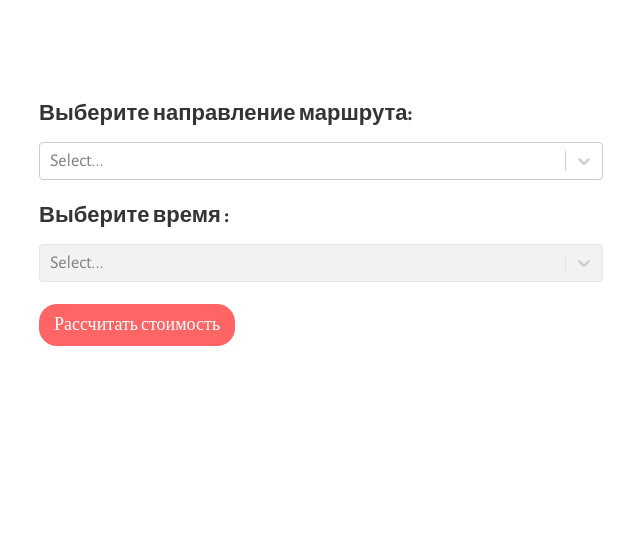
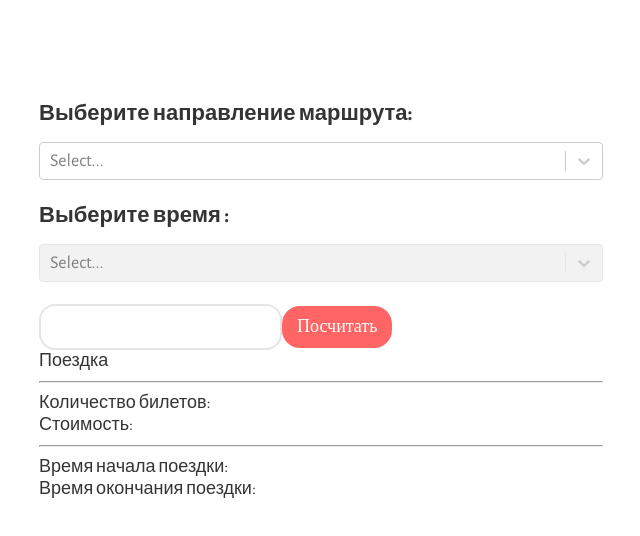
Before and after one commit to vlad99902/motor-ship-schedule, a React (Create React App) app: page / in a window 1280 px wide. Shown: the top 536 px of the page, without its empty margins (319-959 px from the left). Built offline with nearby package versions, Linux system fonts and the light colour scheme.

Commit message:
ticket result first version

```diff
--- /dev/null
+++ b/src/components/InputField/index.tsx
@@ -0,0 +1,36 @@
+import React, { InputHTMLAttributes } from 'react';
+import './styles.css';
+
+interface IInputField extends InputHTMLAttributes<HTMLInputElement> {
+  isValid?: boolean;
+  messageType?: 'sever' | 'warning';
+  messageText?: string;
+}
+
+export const InputField: React.FC<IInputField> = ({
+  isValid = true,
+  messageType,
+  messageText,
+  ...rest
+}) => {
+  const invalidStyle = (isValid: boolean): React.CSSProperties =>
+    !isValid
+      ? {
+          border: `2px solid #ff6565`,
+        }
+      : {};
+
+  return (
+    <>
+      <input
+        className="input"
+        {...rest}
+        autoComplete="off"
+        style={invalidStyle(isValid)}
+      />
+      {/* <div type={messageType} display={valid ? 'none' : 'block'}>
+        {messageText}
+      </div> */}
+    </>
+  );
+};
--- /dev/null
+++ b/src/components/InputField/styles.css
@@ -0,0 +1,15 @@
+.input {
+  font-size: 16px;
+  padding: 12px 16px;
+  border: 2px solid #e5e5e5;
+  border-radius: 16px;
+  outline: none;
+  color: #343434;
+}
+.input:focus {
+  border: 2px solid #949494;
+}
+.input::placeholder {
+  font-weight: 400;
+  color: #e5e5e5;
+}
--- a/src/constants/schedule.ts
+++ b/src/constants/schedule.ts
@@ -53,3 +53,5 @@ export const timeSchedule: timeScheduleType = {
 };
 
 export const timerToOneDirectionTripInMinutes: number = 50;
+export const ticketOneDirectionPrice = 700;
+export const ticketTwoDirectionsPrice = 1200;
--- a/src/containers/ShipScheduleTime/index.tsx
+++ b/src/containers/ShipScheduleTime/index.tsx
@@ -95,7 +95,9 @@ export const ShipScheduleTime: React.FC<ShipScheduleTimeType> = ({
               isDisabled={!routeType && routeType !== 0}
               value={time}
               onChange={(selected) => setTime(selected)}
-              options={(routeType && schedule[routeType]) || []}
+              options={
+                ((routeType || routeType === 0) && schedule[routeType]) || []
+              }
             />
           ) : (
             <div className="select-section__content--flex">
--- a/src/containers/TicketInfo/index.tsx
+++ b/src/containers/TicketInfo/index.tsx
@@ -1,5 +1,154 @@
-import React from 'react';
+import React, { useState } from 'react';
+import { InputField } from '../../components/InputField';
+import { MainButton } from '../../components/MainButton';
+import {
+  ShipRoutesType,
+  ticketOneDirectionPrice,
+  ticketTwoDirectionsPrice,
+  timerToOneDirectionTripInMinutes,
+} from '../../constants/schedule';
+import { timeStampToHumanReadble } from '../../utils/dateAndTime';
 
-export const TicketInfo = () => {
-  return <div></div>;
+type TicketInfoType = {
+  time: string | undefined;
+  secondTime: string | undefined;
+  route: ShipRoutesType | null;
 };
+
+export const TicketInfo: React.FC<TicketInfoType> = ({
+  time,
+  secondTime,
+  route,
+}) => {
+  const [ticketsCount, setTicketsCount] = useState(0);
+  const [ticketInfo, setTicketInfo] = useState<{
+    route: ShipRoutesType | null;
+    quantity: number | null;
+
+    price: number | undefined;
+    endTripTime: string;
+    endSecondTripTime?: string;
+    time?: string;
+    secondTime?: string;
+  }>({
+    route: null,
+    quantity: null,
+
+    price: undefined,
+    endTripTime: '',
+  });
+  const [inputValid, setInputValid] = useState(true);
+
+  const inputChangeHandler = (event: any) => {
+    setTicketsCount(event.target.value);
+    isInputValid(event.target.value);
+  };
+
+  const ticketsPrice = (
+    ticketsCount: number,
+    ticketOneDirectionPrice: number,
+    ticketTowDirectionsPrice: number,
+    time: string | undefined,
+    secondTime: string | undefined,
+  ): number | undefined => {
+    if (time)
+      if (!secondTime) {
+        return ticketsCount * ticketOneDirectionPrice;
+      } else return ticketsCount * ticketTowDirectionsPrice;
+  };
+
+  const endTripTime = (startTripTime: string, duration: number): string => {
+    return timeStampToHumanReadble(
+      new Date(+new Date(startTripTime) + duration * 60 * 1000),
+    );
+  };
+
+  const submitClickHandler = (
+    ticketOneDirectionPrice: number,
+    ticketTwoDirectionsPrice: number,
+    timerToOneDirectionTripInMinutes: number,
+  ): void => {
+    setTicketInfo({
+      route,
+      quantity: ticketsCount,
+      price: ticketsPrice(
+        ticketsCount,
+        ticketOneDirectionPrice,
+        ticketTwoDirectionsPrice,
+        time,
+        secondTime,
+      ),
+      endTripTime: endTripTime(time!, timerToOneDirectionTripInMinutes),
+      endSecondTripTime: endTripTime(
+        secondTime!,
+        timerToOneDirectionTripInMinutes,
+      ),
+      time,
+      secondTime,
+    });
+  };
+
+  const submitDisabled = (
+    time: string | undefined,
+    secondTime: string | undefined,
+    route: ShipRoutesType | null,
+    quantity: number,
+  ): boolean => {
+    if (
+      !quantity ||
+      quantity <= 0 ||
+      !time ||
+      !route ||
+      (route?.type === 2 && !secondTime)
+    )
+      return true;
+
+    return false;
+  };
+
+  const isInputValid = (quantity: number) => {
+    setInputValid(!(!quantity || quantity <= 0));
+  };
+
+  return (
+    <>
+      <InputField
+        id="num"
+        type="number"
+        isValid={inputValid}
+        onChange={inputChangeHandler}
+      />
+      <MainButton
+        disabled={submitDisabled(time, secondTime, route, ticketsCount)}
+        onClick={() => {
+          submitClickHandler(
+            ticketOneDirectionPrice,
+            ticketTwoDirectionsPrice,
+            timerToOneDirectionTripInMinutes,
+          );
+        }}
+      >
+        Посчитать
+      </MainButton>
+
+      <div>
+        <div>Поездка {ticketInfo?.route?.value}</div>
+        <hr />
+        <div>Количество билетов: {ticketInfo?.quantity}</div>
+        <div>Стоимость:{ticketInfo?.price}</div>
+        <hr />
+        <div>Время начала поездки: {ticketInfo?.time}</div>
+        <div>Время окончания поездки: {ticketInfo?.endTripTime}</div>
+        {ticketInfo?.secondTime && (
+          <>
+            <hr />
+            <div>Время начала обратной поездки: {ticketInfo.secondTime}</div>
+            <div>
+              Время окончания обратной поездки: {ticketInfo?.endSecondTripTime}
+            </div>
+          </>
+        )}
+      </div>
+    </>
+  );
+};
--- a/src/pages/MainPage/index.tsx
+++ b/src/pages/MainPage/index.tsx
@@ -1,6 +1,5 @@
 import React, { useState } from 'react';
 import Select from 'react-select';
-import { MainButton } from '../../components/MainButton';
 import './styles.css';
 import {
   shipRoutes,
@@ -9,6 +8,7 @@ import {
 } from '../../constants/schedule';
 import { ShipScheduleTime } from '../../containers/ShipScheduleTime';
 import '../../containers/ShipScheduleTime/styles.css';
+import { TicketInfo } from '../../containers/TicketInfo';
 
 export const MainPage: React.FC = () => {
   const [selectedRoute, setSelectedRoute] = useState<ShipRoutesType | null>(
@@ -42,10 +42,11 @@ export const MainPage: React.FC = () => {
         secondTime={selectedBackTime}
         setSecondTime={setSelectedBackTime}
       />
-
-      <MainButton onClick={() => console.log('Рассчитать стоимость')}>
-        Рассчитать стоимость
-      </MainButton>
+      <TicketInfo
+        route={selectedRoute}
+        time={selectedTime?.value}
+        secondTime={selectedBackTime?.value}
+      />
     </div>
   );
 };
--- /dev/null
+++ b/src/utils/dateAndTime.ts
@@ -0,0 +1,5 @@
+export const timeStampToHumanReadble = (date: Date): string => {
+  const arrayDates = [date.getFullYear(), date.getMonth() + 1, date.getDate()];
+  const arrayTime = [date.getHours(), date.getMinutes(), date.getSeconds()];
+  return arrayDates.join('-') + ' ' + arrayTime.join(':');
+};
```
